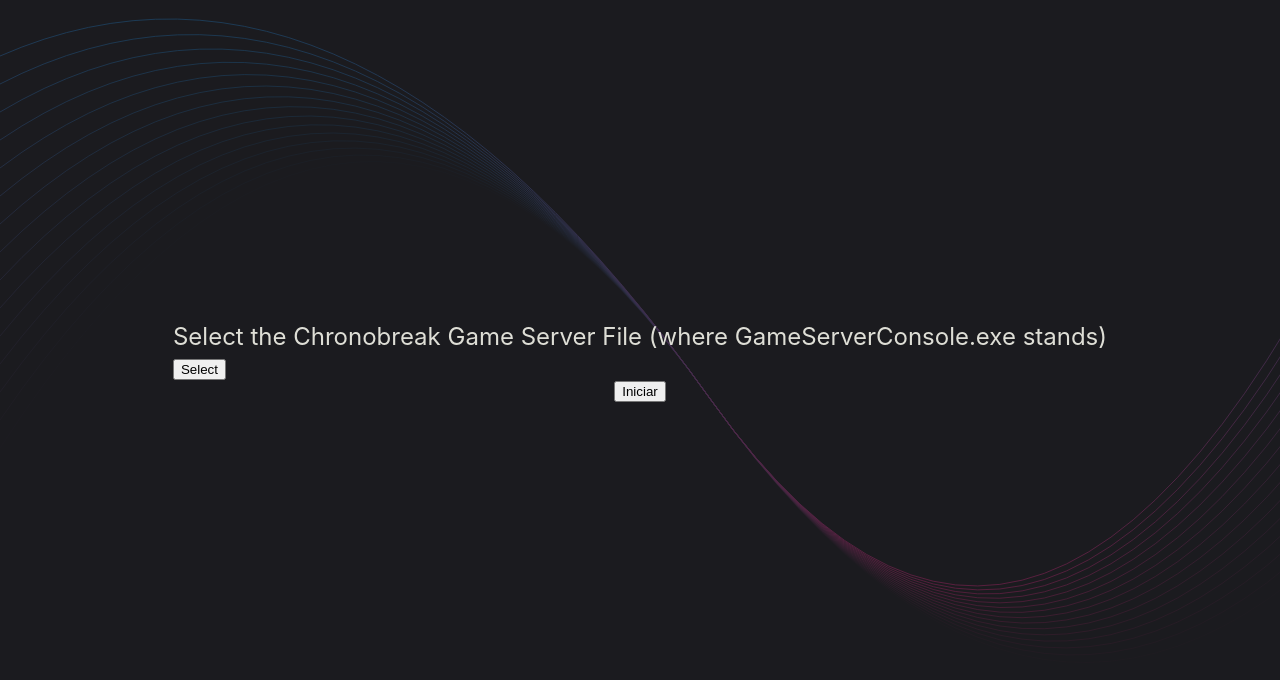
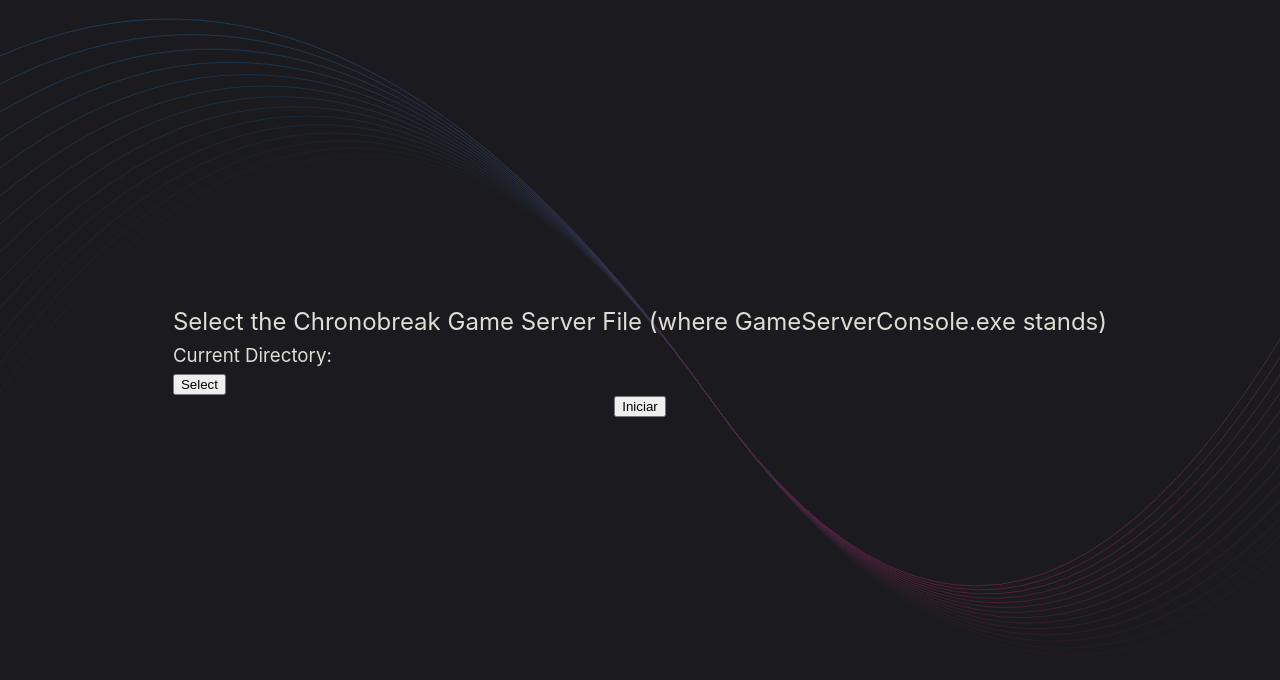
Before and after one commit to lugialo/gameinfogenerator, a React (Vite) app in the folder src/renderer/: page / in a window 1280 px wide. Shown: the top 680 px of the page. Built offline with nearby package versions, Linux system fonts and the light colour scheme.

Commit message:
feat: add show current directory

```diff
--- a/src/renderer/src/components/Settings.tsx
+++ b/src/renderer/src/components/Settings.tsx
@@ -1,19 +1,24 @@
 // interface DirectoryInputProps extends React.InputHTMLAttributes<HTMLInputElement> {
 //   webkitdirectory?: boolean
 // }
-import React from 'react'
+import React, { useState } from 'react'
 
 export function SettingsField(): React.JSX.Element {
+  const [directory, setDirectory] = useState<string>('')
+
   const handlePickDirectory = async (): Promise<void> => {
     const result = await window.electron.ipcRenderer.invoke('pick-chronobreak-directory')
     if (result && !result.canceled) {
       window.electron.ipcRenderer.send('chronobreakDirectorySelected', result.filePaths[0])
     }
+    setDirectory(result.filePaths[0] || '')
+
   }
 
   return (
     <div>
       <h2>Select the Chronobreak Game Server File (where GameServerConsole.exe stands)</h2>
+      <h3>Current Directory: {directory}</h3>
       <button onClick={handlePickDirectory}>Select</button>
     </div>
   )
```
